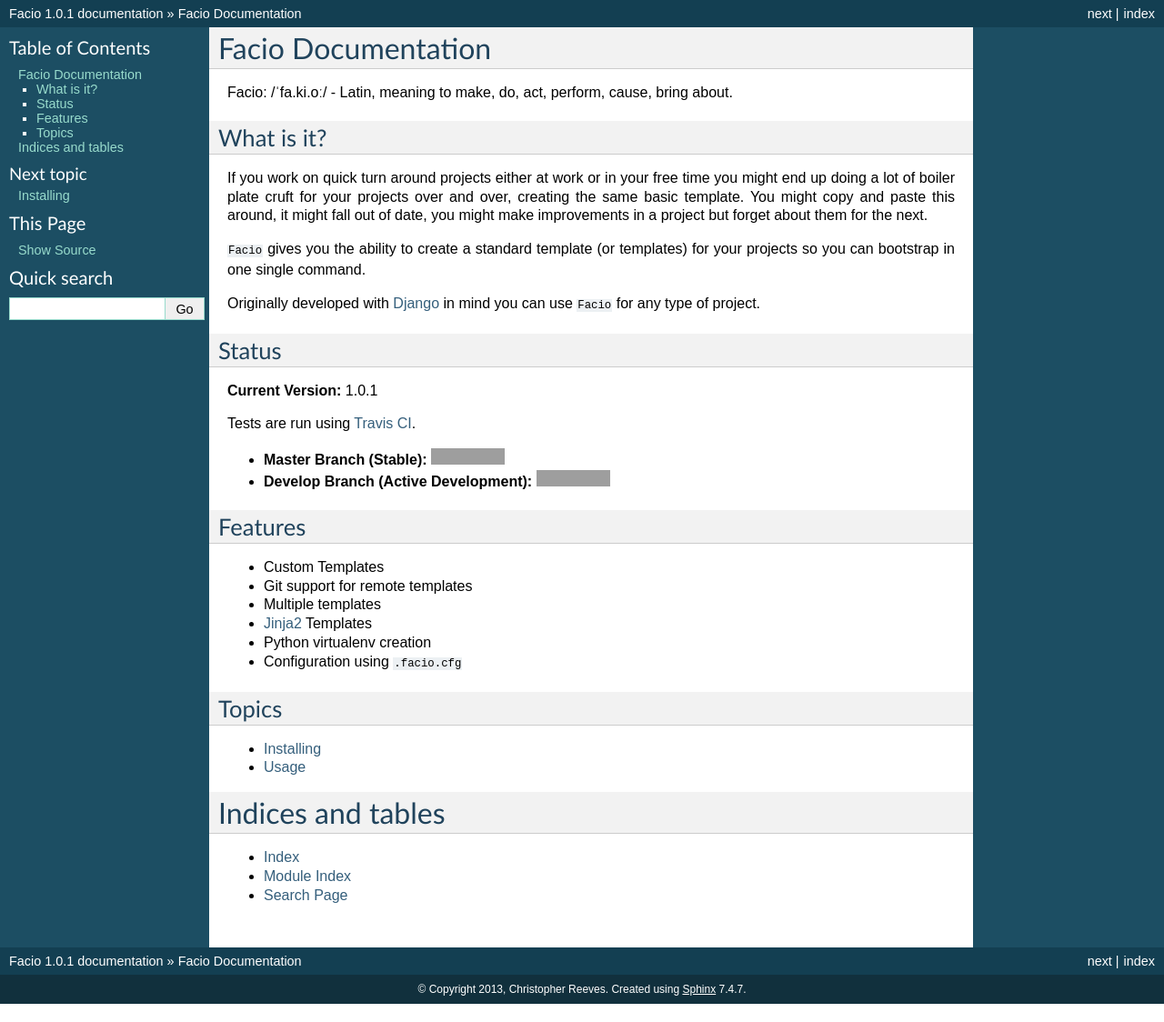
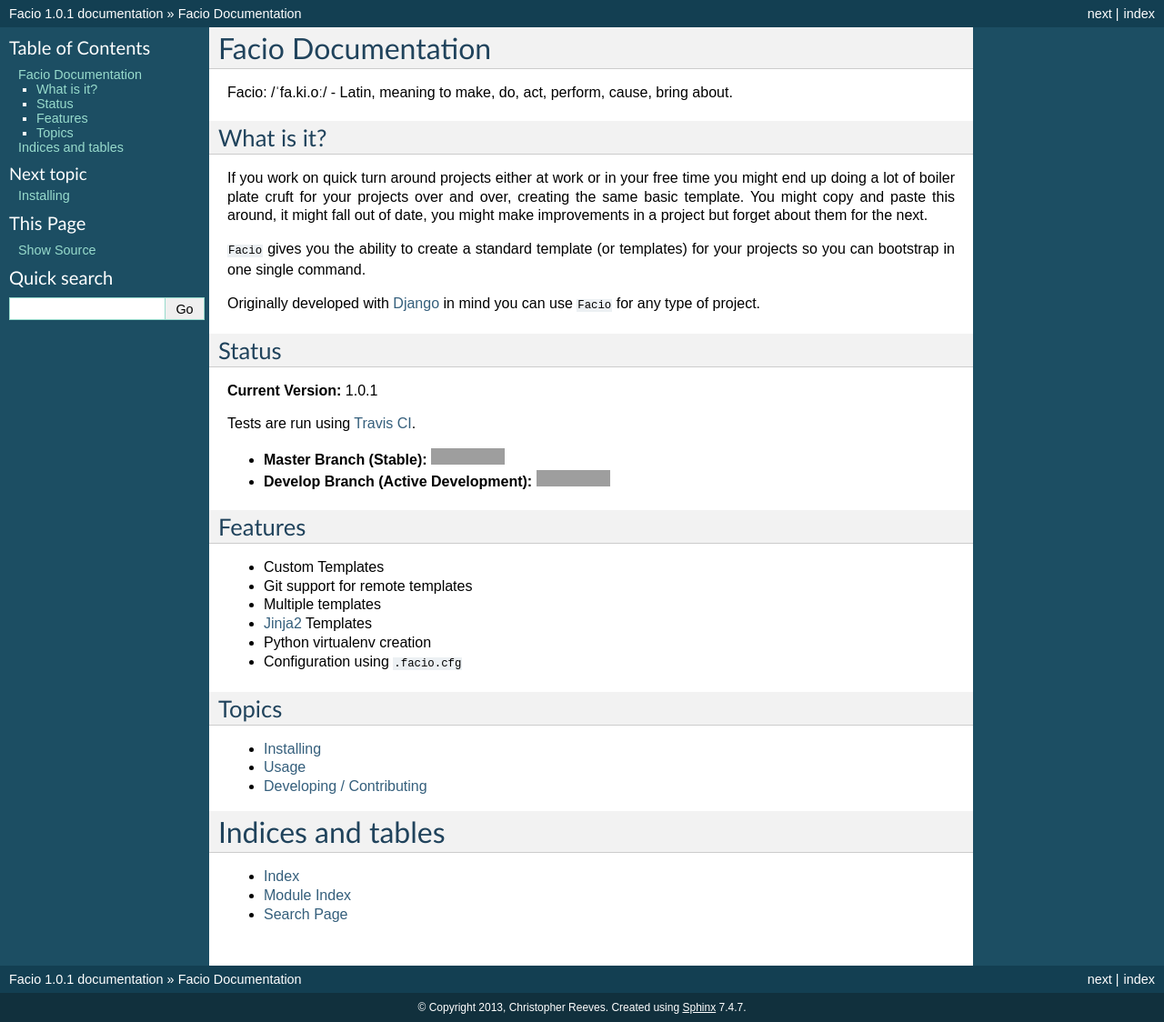
Before and after one commit to krak3n/Facio, a Sphinx documentation site: the page built from docs/index.rst, in a window 1280 px wide. Shown: the whole page at 91% size. Built offline with Sphinx 7.4.7, drawn with Linux system fonts in a browser that asks for light colours; grey boxes are pictures that could not be loaded.

Commit message:
Added developing docs file

```diff
--- /dev/null
+++ b/docs/developing.rst
@@ -0,0 +1,2 @@
+Developing / Contributing
+=========================
--- a/docs/index.rst
+++ b/docs/index.rst
@@ -46,6 +46,7 @@
 
     installing
     usage
+    developing
 
 Indices and tables
 ==================
```
